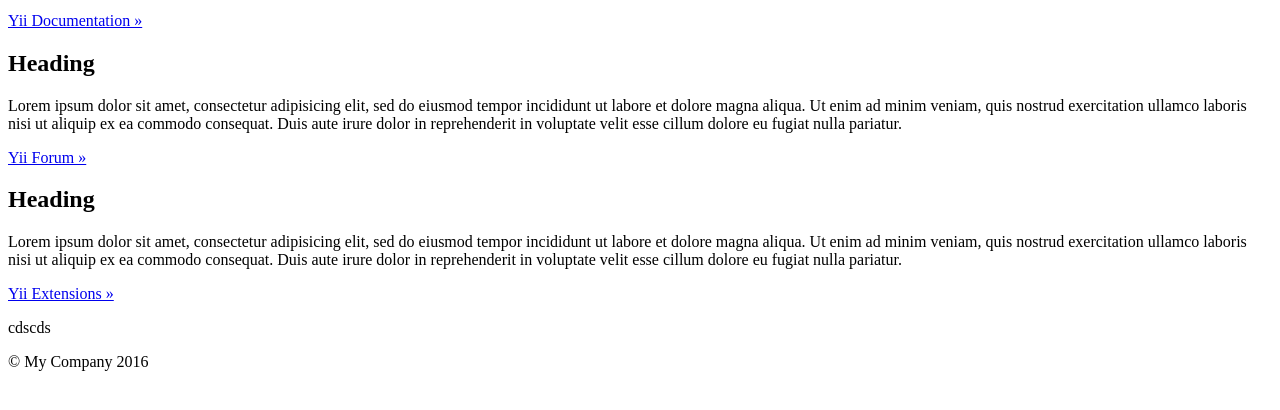
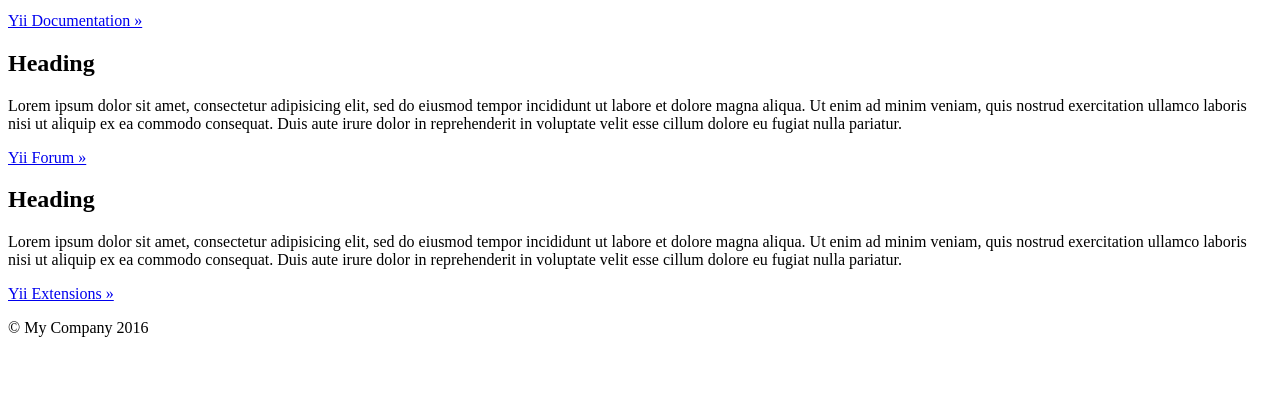
Before and after one commit to sejal5jun/yii-project, a Yii app: template backend/views/site/index.php in a window 1280 px wide. Shown: the part 239-649 px from the top of the page. Run offline with PHP 8.4 and a stand-in for Yii, Linux system fonts and the light colour scheme; the template is opened without the code that fills it, so the values that code supplies are empty; some libraries are stand-ins or nearby versions.

Commit message:
Update index.php

```diff
--- a/backend/views/site/index.php
+++ b/backend/views/site/index.php
@@ -48,7 +48,7 @@ $this->title = 'My Yii Application';
                 <p><a class="btn btn-default" href="http://www.yiiframework.com/extensions/">Yii Extensions &raquo;</a></p>
 
 
-				cdscds
+
             </div>
         </div>
 
```
